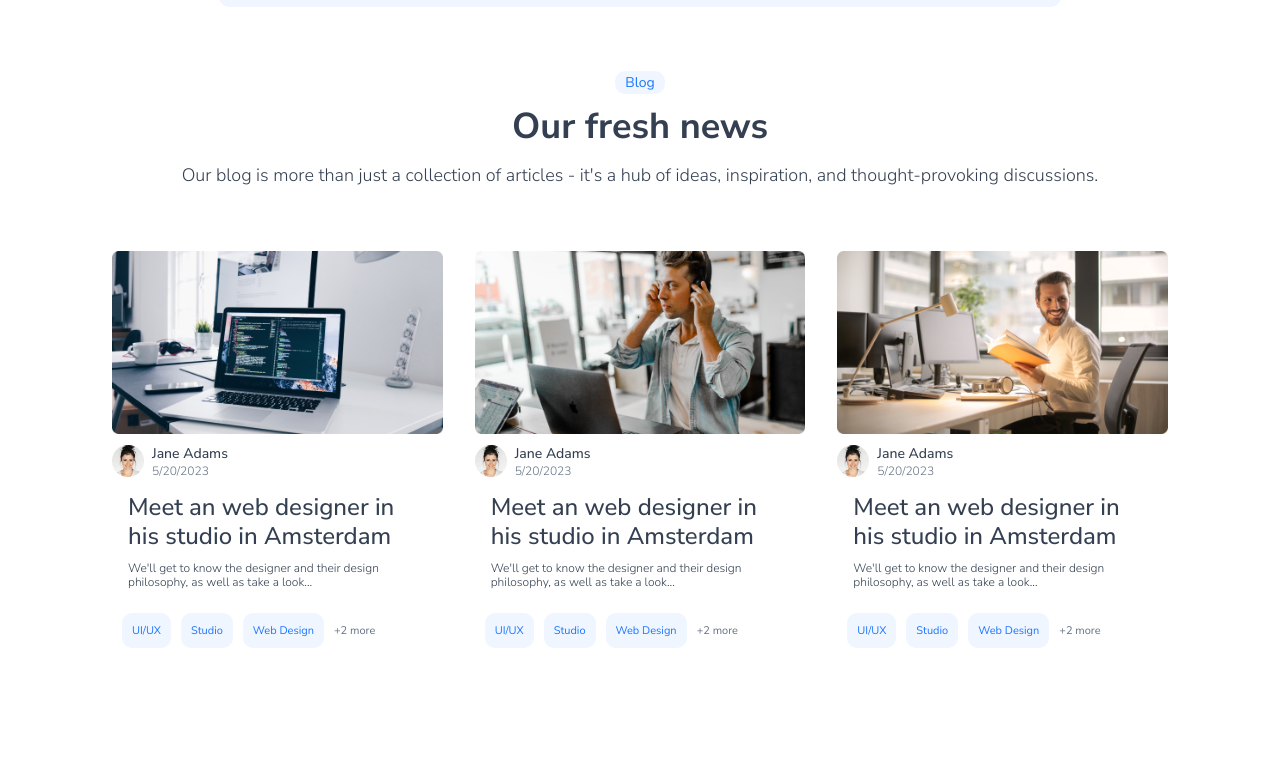
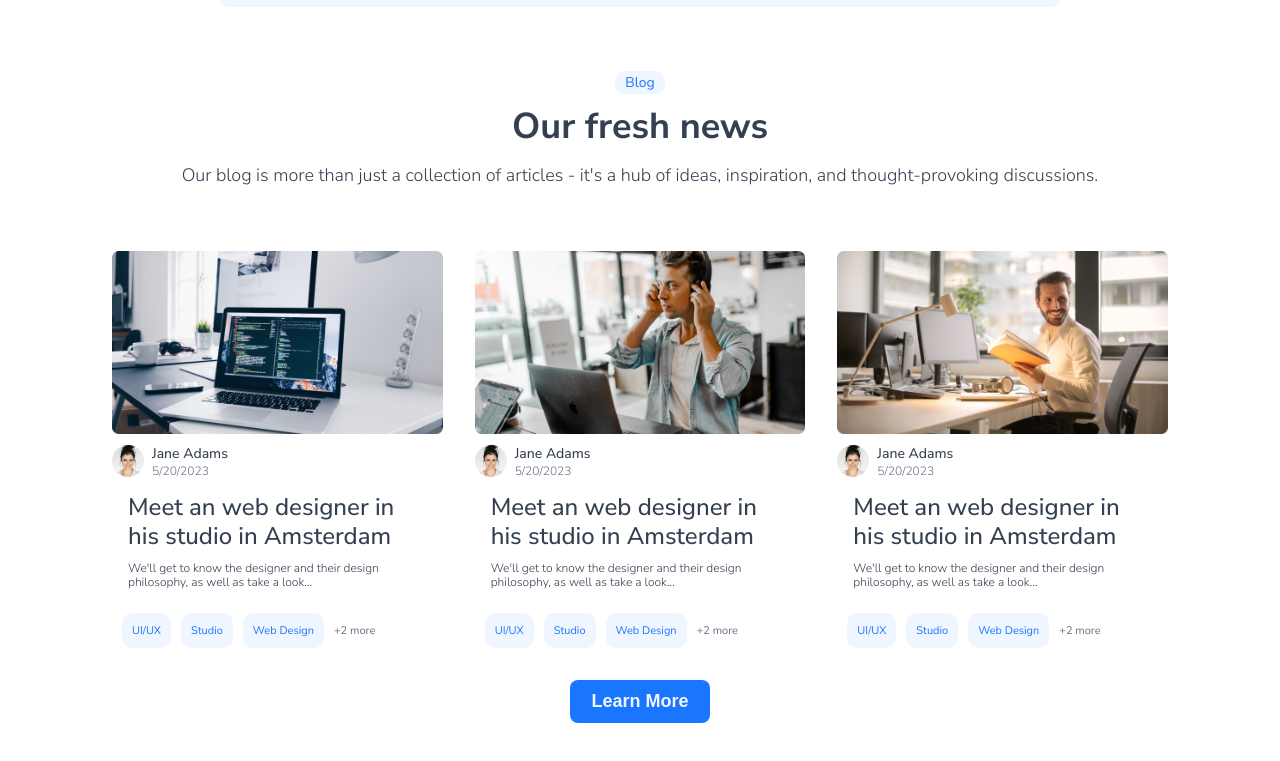
Before and after one commit to AhmedMedhat77/dev-website, a React (Create React App) app: page / in a window 1280 px wide. Shown: the part 2596-3357 px from the top of the page. Before the commit the page ends 3308 px from the top, so only its background shows below. Built offline with nearby package versions, Linux system fonts and the light colour scheme.

Commit message:
complete our blog section

```diff
--- a/src/Pages/Home/Home.jsx
+++ b/src/Pages/Home/Home.jsx
@@ -153,7 +153,12 @@ const Home = () => {
             );
           })}
         </div>
-        <div className="home-blog__bottom"></div>
+        <div className="home-blog__bottom">
+          <Button
+            text={"Learn More"}
+            styles="btn btn--primary btn--l btn-icon"
+          />
+        </div>
       </section>
     </div>
   );
--- a/src/scss/page/_home.scss
+++ b/src/scss/page/_home.scss
@@ -94,6 +94,10 @@
       @include media-prop(gap, 3.2rem, 3.2rem, 1.6rem);
     }
     &__bottom {
+      & .btn {
+        margin:  3.2rem auto 0;
+        @include media-prop(width, "", 100%, 100%);
+      }
     }
   }
 }
```
